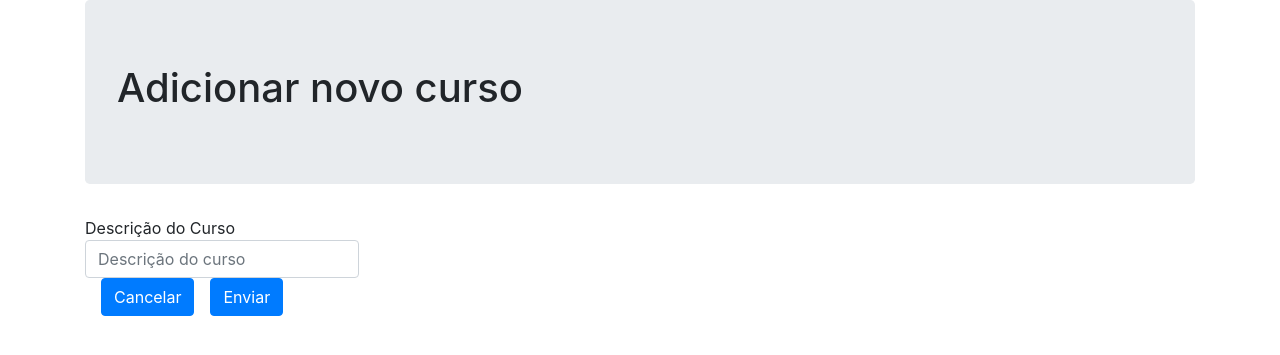
After one commit to denisfelic/php-mvc-pdo, a PHP site: page /public/novo-curso.php in a window 1280 px wide. The commit adds this page. Shown: the top 355 px of the page. Run offline with PHP 8.4, Linux system fonts and the light colour scheme.

```diff
--- a/public/listar-cursos.php
+++ b/public/listar-cursos.php
@@ -26,6 +26,9 @@ $cursos = $usuario->getCursos();
         <div class="jumbotron">
             <h1>Listar cursos</h1>
         </div>
+        <div>
+            <a class="btn btn-primary" href="/cursos/novo">Novo Curso</a>
+        </div>
         <ul class="list-group">
             <?php foreach ($cursos as $curso) : ?>
                 <li class="list-group-item">
--- /dev/null
+++ b/public/novo-curso.php
@@ -0,0 +1,34 @@
+<?php
+
+?>
+<!doctype html>
+<html lang="pt-BR">
+<head>
+    <meta charset="UTF-8">
+    <meta name="viewport"
+          content="width=device-width, user-scalable=no, initial-scale=1.0, maximum-scale=1.0, minimum-scale=1.0">
+    <meta http-equiv="X-UA-Compatible" content="ie=edge">
+    <link rel="stylesheet" href="https://stackpath.bootstrapcdn.com/bootstrap/4.3.1/css/bootstrap.min.css"
+          integrity="sha384-ggOyR0iXCbMQv3Xipma34MD+dH/1fQ784/j6cY/iJTQUOhcWr7x9JvoRxT2MZw1T" crossorigin="anonymous">
+
+    <title>Adicionar nova Curso</title>
+</head>
+<body>
+
+<div class="container d-flex flex-column justify-content-center">
+    <div class="jumbotron">
+        <h1>Adicionar novo curso</h1>
+    </div>
+        <form class="input-group w-100" action="/cursos" method="post">
+                <div class="d-flex w-100">
+                    <labe>Descrição do Curso
+                        <input type="text" class="form-control" placeholder="Descrição do curso" name="descricao">
+                    </labe>
+                </div>
+                <a href="/cursos" class="btn btn-primary ml-3 mr-3" type="submit">Cancelar</a>
+                <button class="btn btn-primary" type="submit">Enviar</button>
+        </form>
+    </div>
+</div>
+</body>
+</html>
```
